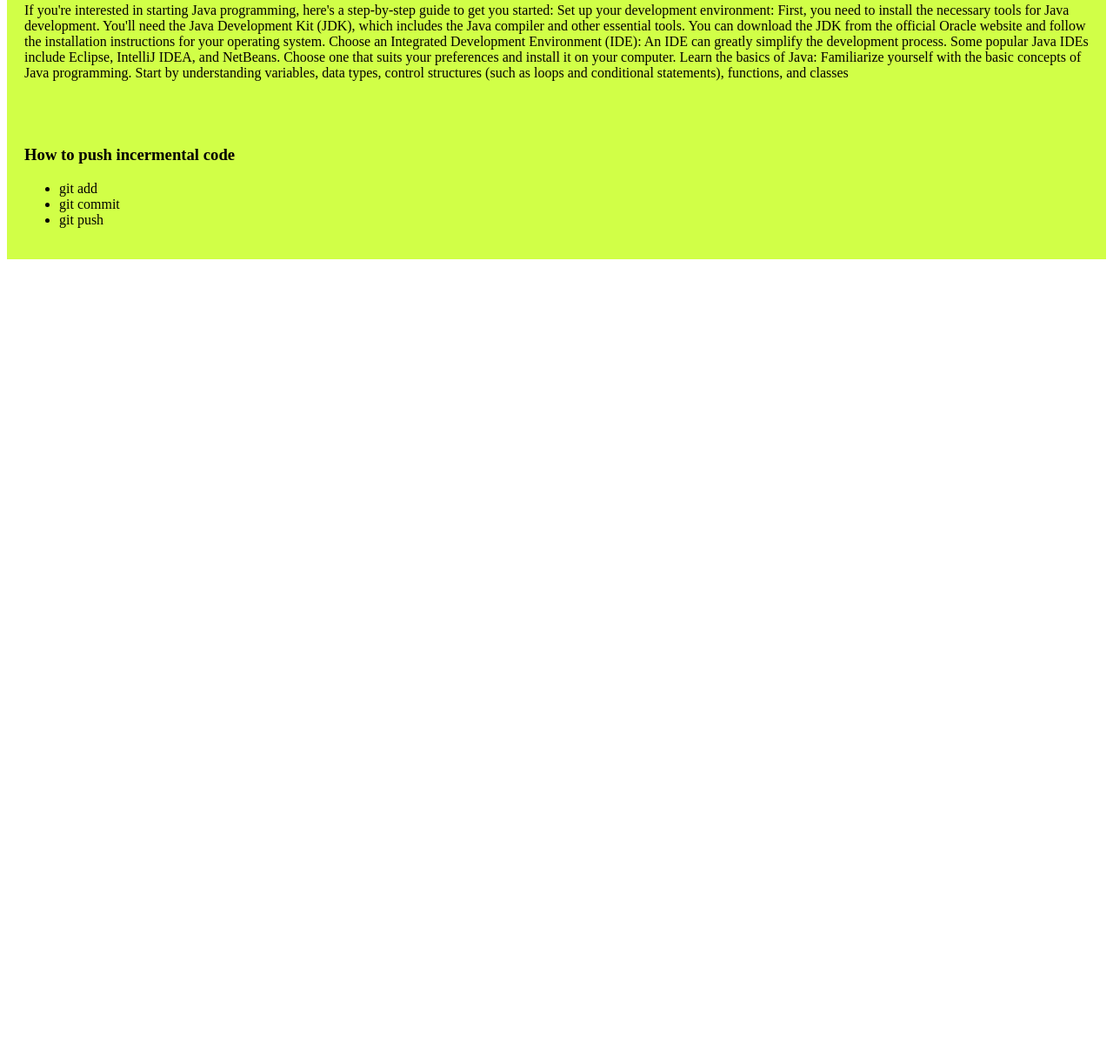
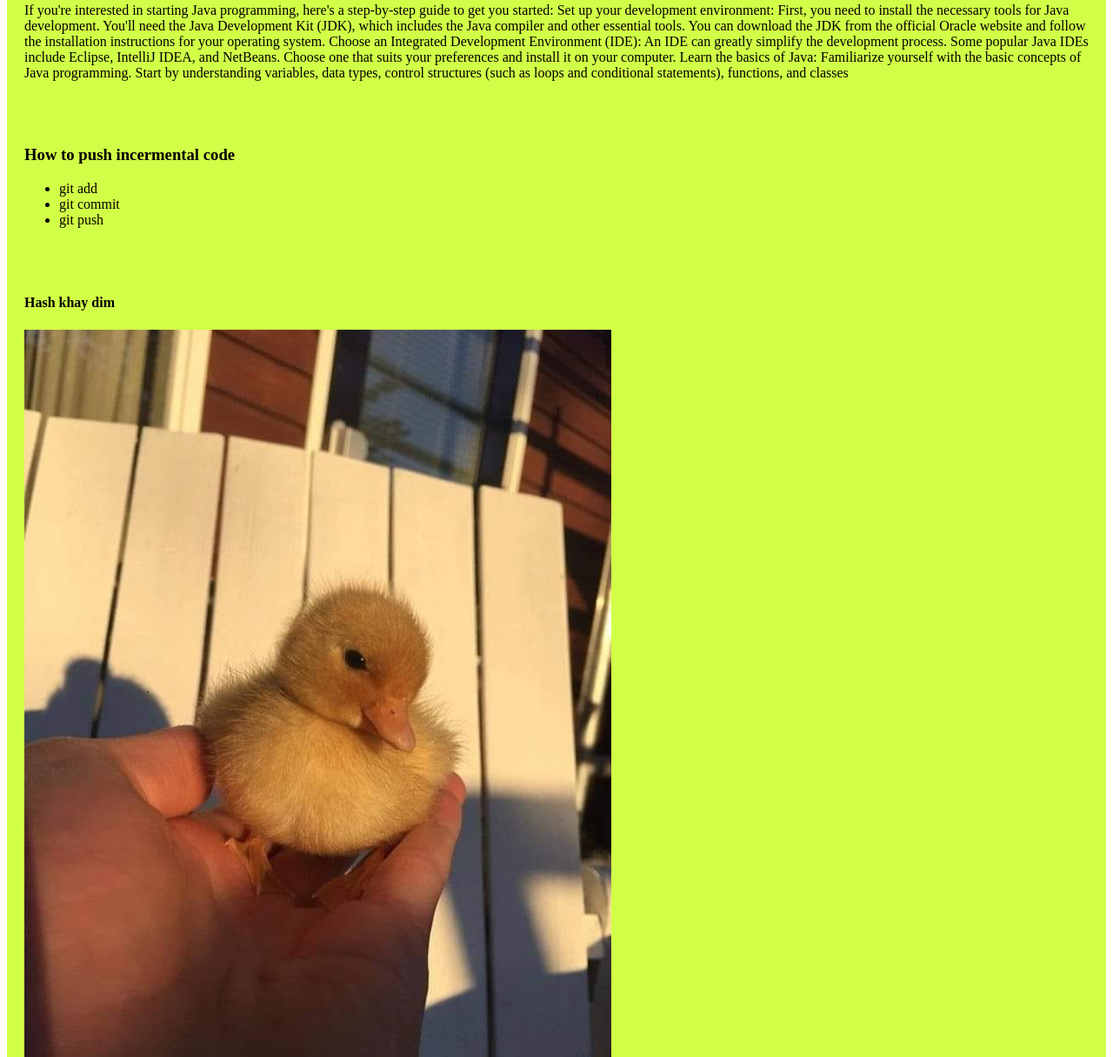
Before and after one commit to Ibrahim0112230163/my_simple_website, a plain HTML site: page index.html in a window 1280 px wide. Shown: the part 477-1692 px from the top of the page at 87% size. Before the commit the page ends 800 px from the top, so only its background shows below. Drawn offline with Linux system fonts and the light colour scheme.

Commit message:
added hash

```diff
--- a/index.html
+++ b/index.html
@@ -47,5 +47,10 @@
             <li>git push</li>
         </ul>
     </div>
+
+    <div>
+        <h4>Hash khay dim</h4>
+        <img src="images/352737608_622765879578852_9162575490467803961_n.jpg" alt="">
+    </div>
 </body>
 </html>
```
Also changed, not shown: images/352737608_622765879578852_9162575490467803961_n.jpg (added).
